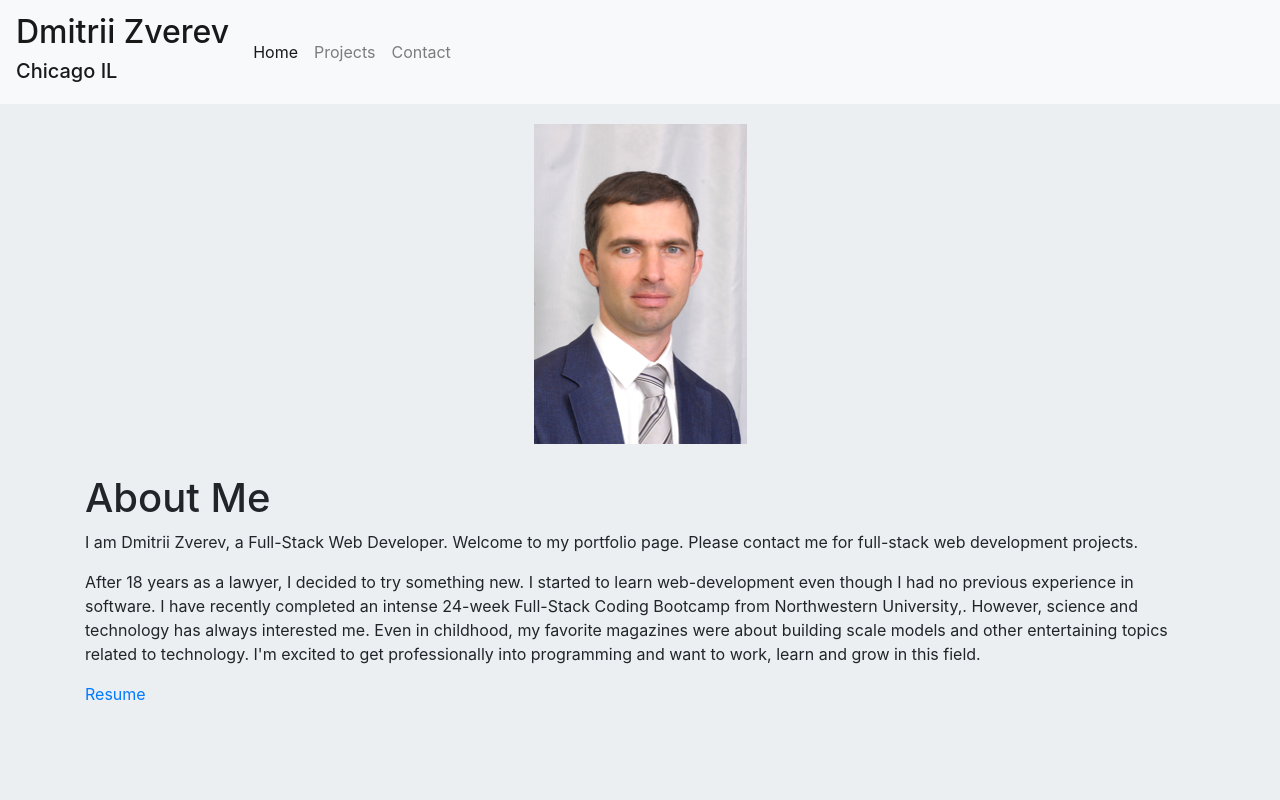
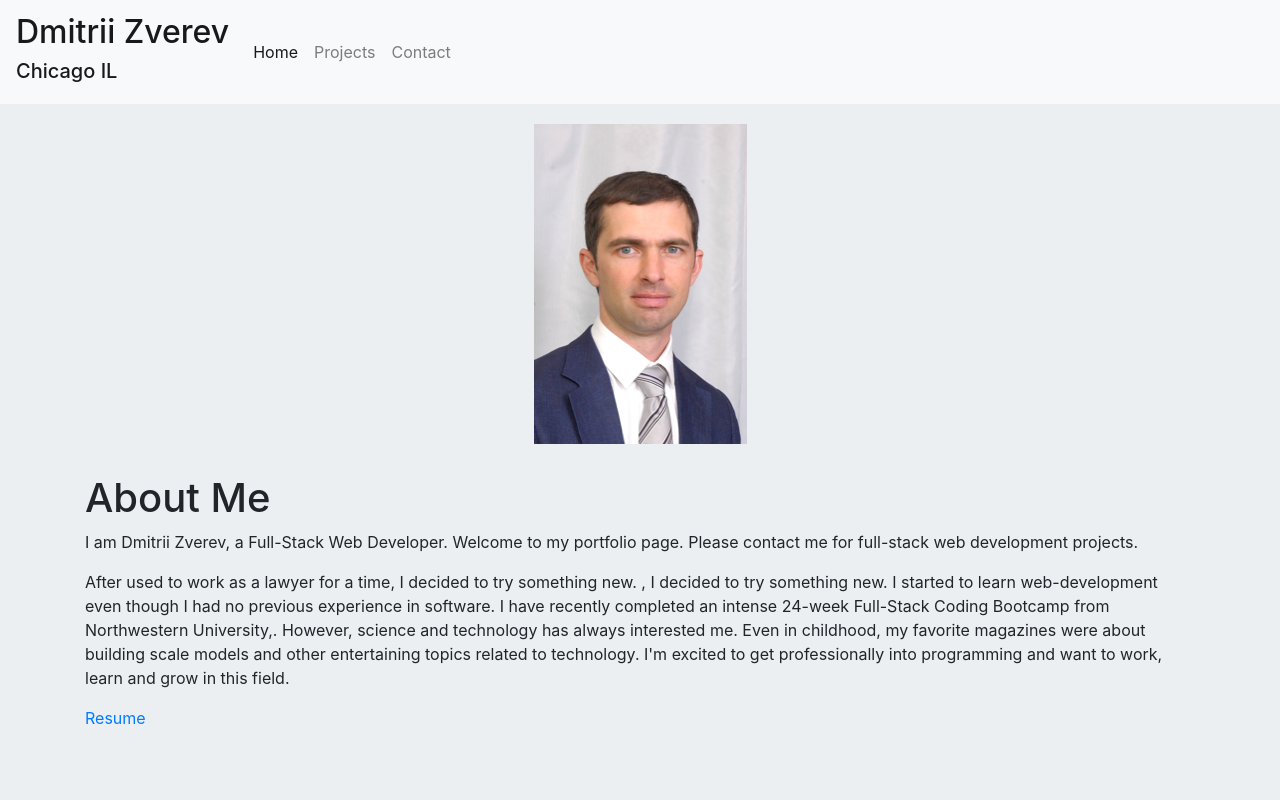
Before and after one commit to Zerrtry/React-Portfolio, a React (Create React App) app: page / in a window 1280 px wide. Shown: the top 800 px of the page. Built offline with nearby package versions, Linux system fonts and the light colour scheme.

Commit message:
Update Home.js

```diff
--- a/src/pages/Home.js
+++ b/src/pages/Home.js
@@ -20,7 +20,7 @@ function Home() {
             <p>
             I am Dmitrii Zverev, a Full-Stack Web Developer. Welcome to my portfolio page. Please contact me for full-stack web development projects.
             </p><p>
-After 18 years as a lawyer, I decided to try something new. I started to learn web-development even though I had no previous experience in software. I have recently completed an intense 24-week Full-Stack Coding Bootcamp from Northwestern University,. However, science and technology has always interested me. Even in childhood, my favorite magazines were about building scale models and other entertaining topics related to technology. I'm excited to get professionally into programming and want to work, learn and grow in this field.
+After used to work as a lawyer for a time, I decided to try something new. , I decided to try something new. I started to learn web-development even though I had no previous experience in software. I have recently completed an intense 24-week Full-Stack Coding Bootcamp from Northwestern University,. However, science and technology has always interested me. Even in childhood, my favorite magazines were about building scale models and other entertaining topics related to technology. I'm excited to get professionally into programming and want to work, learn and grow in this field.
             </p>
             <a href="https://drive.google.com/file/d/1p2p-1oei5b8_YcPmY7TefQsIb8qhnBms/view?usp=sharing" target="_blank">Resume</a>
           </Col>
```
